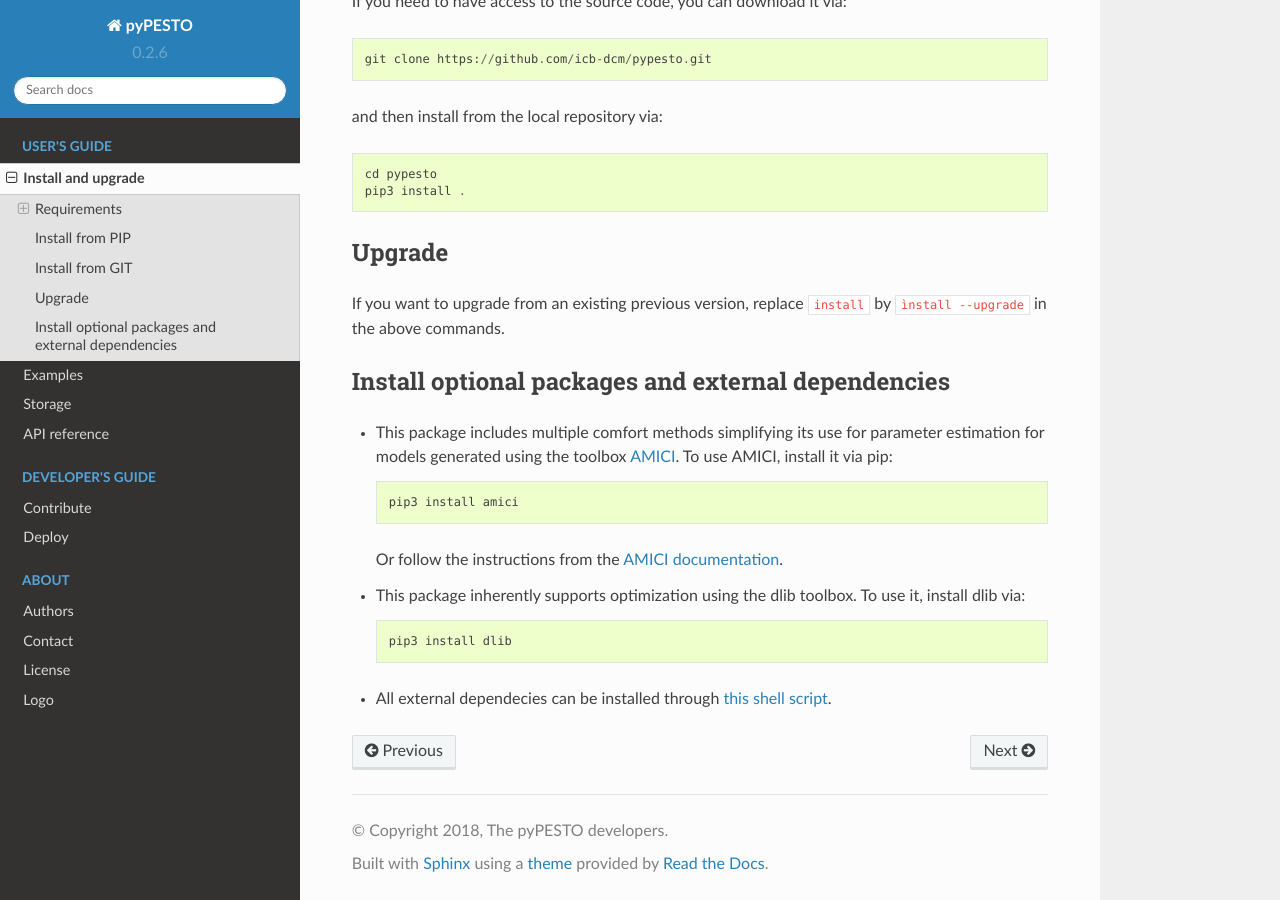
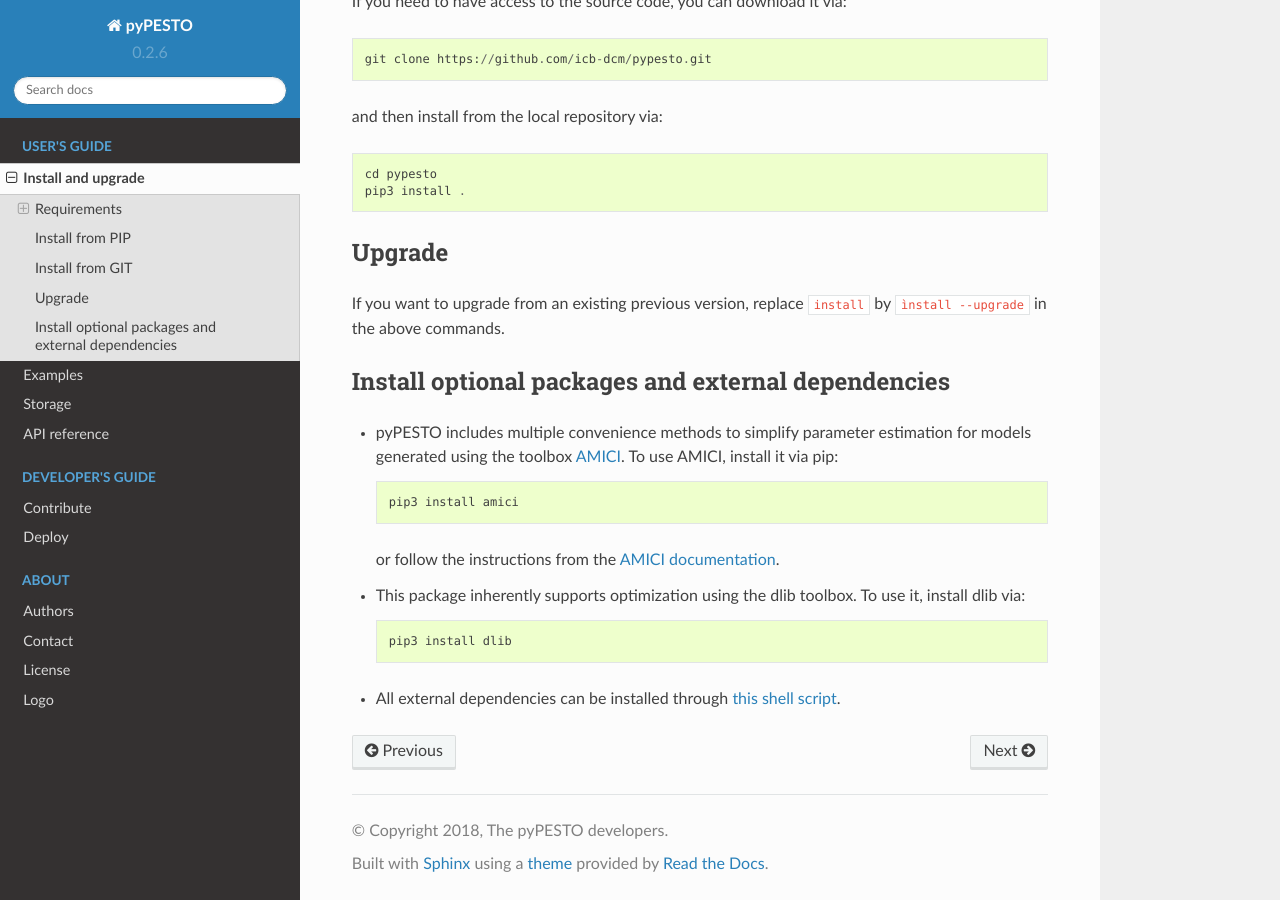
Before and after one commit to ICB-DCM/pyPESTO, a Sphinx documentation site: the page built from doc/install.rst, in a window 1280 px wide and 900 px high, scrolled down 965 px. Built offline with Sphinx 7.4.7 and the Read the Docs theme 2.0.0, drawn with Linux system fonts in a browser that asks for light colours; pages that are not in the unit, such as notebooks, are missing from menus.

Commit message:
Apply suggestions from code review
Co-authored-by: Dilan Pathirana <59329744+dilpath@users.noreply.github.com>

```diff
--- a/doc/install.rst
+++ b/doc/install.rst
@@ -64,14 +64,14 @@
 Install optional packages and external dependencies
 ---------------------------------------------------
 
-* This package includes multiple comfort methods simplifying its use for
+* pyPESTO includes multiple convenience methods to simplify
   parameter estimation for models generated using the toolbox
   `AMICI <https://github.com/AMICI-dev/AMICI>`_.
   To use AMICI, install it via pip::
 
     pip3 install amici
 
-  Or follow the instructions from the
+  or follow the instructions from the
   `AMICI documentation <https://amici.readthedocs.io/en/latest/python_installation.html>`_.
 
 * This package inherently supports optimization using the dlib toolbox.
@@ -79,5 +79,5 @@
 
    pip3 install dlib
 
-* All external dependecies can be installed through
+* All external dependencies can be installed through
   `this shell script <https://github.com/ICB-DCM/pyPESTO/blob/main/.github/workflows/install_deps.sh>`_.
```
